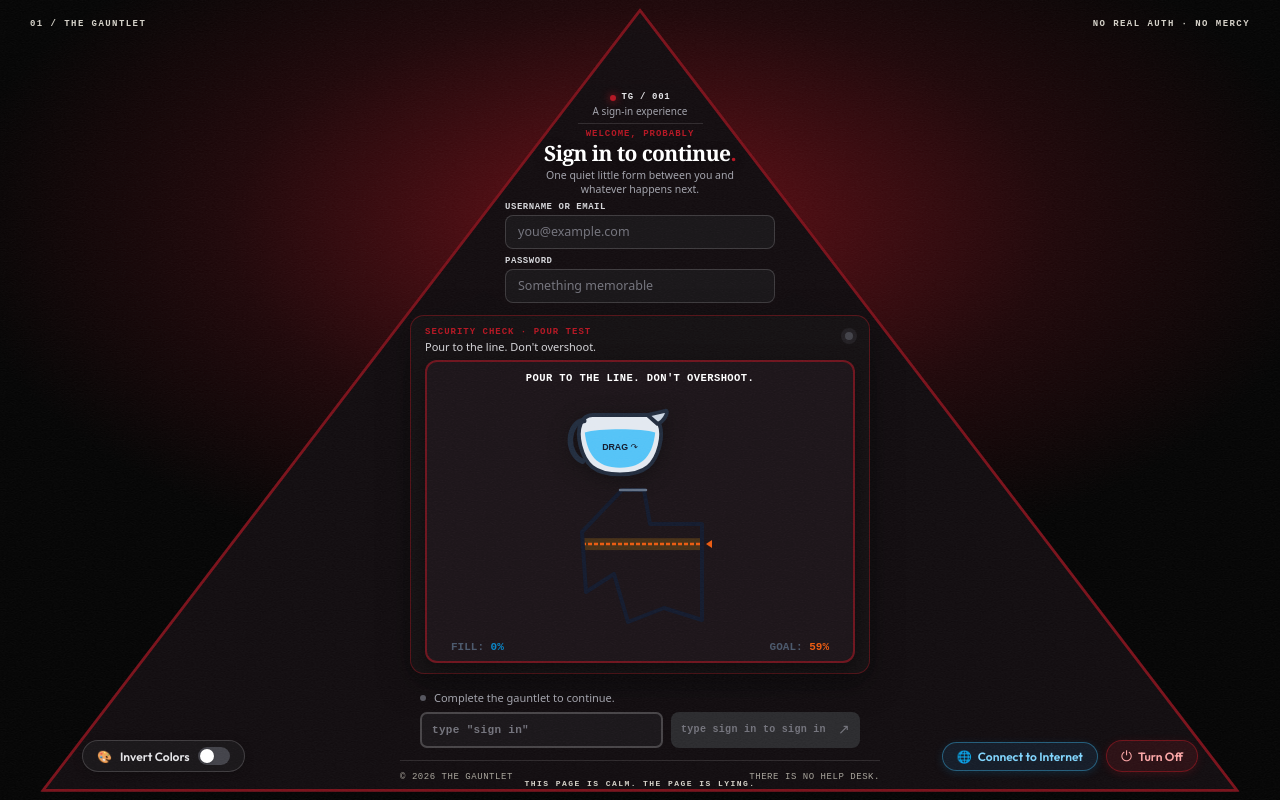
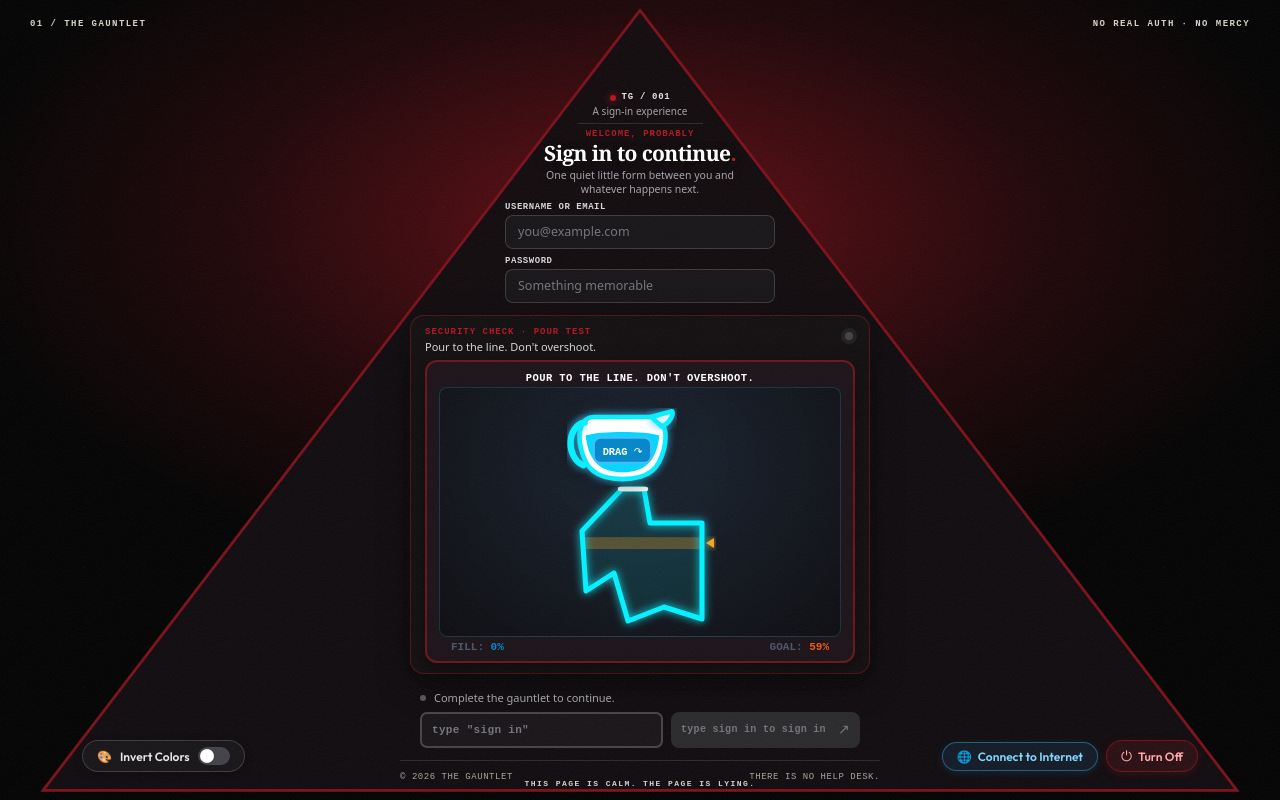
Before and after one commit to devikaanup/NOinterest, a React (Vite) app in the folder client/: page / in a window 1280 px wide. Built offline with nearby package versions, Linux system fonts and the light colour scheme.

Commit message:
feat: neon highlight for water pour jug & glass, block feed images until internet is connected with animated arrow placeholders

```diff
--- a/client/src/components/WaterPourCaptcha.tsx
+++ b/client/src/components/WaterPourCaptcha.tsx
@@ -383,40 +383,52 @@ export const WaterPourCaptcha: React.FC<WaterPourCaptchaProps> = ({ onSuccess, d
           }}
           title="Drag down or right to tilt and pour"
         >
-          <svg className="pitcher-svg" viewBox="0 0 100 80" width="110" height="88">
-            {/* Jug Body */}
+          <svg className="pitcher-svg" viewBox="0 0 100 80" width="115" height="92">
+            <defs>
+              <filter id="pitcherGlow" x="-20%" y="-20%" width="140%" height="140%">
+                <feDropShadow dx="0" dy="0" stdDeviation="3.5" floodColor="#38bdf8" floodOpacity="0.9" />
+              </filter>
+            </defs>
+
+            {/* Jug Body - Bright gleaming white ceramic with neon cyan stroke */}
             <path
               d="M 25,20 L 75,20 C 85,20 90,32 86,48 C 82,64 74,74 50,74 C 26,74 18,64 14,48 C 10,32 15,20 25,20 Z"
-              fill="#e2e8f0"
-              stroke="#1e293b"
-              strokeWidth="3.5"
+              fill="#ffffff"
+              stroke="#00f0ff"
+              strokeWidth="4"
+              filter="url(#pitcherGlow)"
             />
-            {/* Water Inside Pitcher (visible through translucent glass) */}
+            {/* Water Inside Pitcher (glowing electric cyan) */}
             <path
               d="M 18,36 C 30,32 70,32 82,36 C 80,55 72,68 50,68 C 28,68 20,55 18,36 Z"
-              fill="rgba(56, 189, 248, 0.85)"
+              fill="#00d4ff"
             />
-            {/* Jug Spout */}
+            {/* Jug Spout - Bright with neon stroke */}
             <path
-              d="M 75,20 L 92,16 C 94,18 90,26 84,28 Z"
-              fill="#cbd5e1"
-              stroke="#1e293b"
-              strokeWidth="3.5"
+              d="M 75,20 L 93,15 C 95,17 91,26 84,28 Z"
+              fill="#e0f2fe"
+              stroke="#00f0ff"
+              strokeWidth="4"
               strokeLinejoin="round"
+              filter="url(#pitcherGlow)"
             />
-            {/* Jug Handle */}
+            {/* Jug Handle - Bright neon cyan */}
             <path
               d="M 17,25 C 2,27 0,55 16,62"
               fill="none"
-              stroke="#1e293b"
-              strokeWidth="5"
+              stroke="#00f0ff"
+              strokeWidth="5.5"
               strokeLinecap="round"
+              filter="url(#pitcherGlow)"
             />
-            {/* Drag hint indicator */}
+            {/* Drag hint indicator - Bright high contrast badge */}
             {!isPouring && waterLevel === 0 && !isSuccess && (
-              <text x="50" y="52" textAnchor="middle" fill="#0f172a" fontSize="8" fontWeight="800" fontFamily="sans-serif">
-                DRAG ↷
-              </text>
+              <g>
+                <rect x="25" y="38" width="50" height="22" rx="6" fill="#0284c7" stroke="#38bdf8" strokeWidth="2"/>
+                <text x="50" y="53" textAnchor="middle" fill="#ffffff" fontSize="9" fontWeight="900" fontFamily="'IBM Plex Mono', monospace">
+                  DRAG ↷
+                </text>
+              </g>
             )}
           </svg>
 
@@ -437,11 +449,21 @@ export const WaterPourCaptcha: React.FC<WaterPourCaptchaProps> = ({ onSuccess, d
         <div className={`glass-container ${isSuccess ? "glass-success" : ""} ${isSpilling ? "glass-spill" : ""}`}>
           <svg className="glass-svg" viewBox={`0 0 ${glassWidth} ${glassHeight}`} width={glassWidth} height={glassHeight}>
             <defs>
-              {/* Liquid Gradient */}
+              {/* Vibrant Liquid Gradient */}
               <linearGradient id="liquidGrad" x1="0%" y1="0%" x2="0%" y2="100%">
-                <stop offset="0%" stopColor="#38bdf8" />
+                <stop offset="0%" stopColor="#00f0ff" />
                 <stop offset="100%" stopColor="#0284c7" />
               </linearGradient>
+
+              {/* Glowing filter for neon cyan glass outline */}
+              <filter id="glassNeonGlow" x="-20%" y="-20%" width="140%" height="140%">
+                <feDropShadow dx="0" dy="0" stdDeviation="4.5" floodColor="#00f0ff" floodOpacity="0.95" />
+              </filter>
+
+              {/* Target glowing filter */}
+              <filter id="targetOrangeGlow" x="-20%" y="-20%" width="140%" height="140%">
+                <feDropShadow dx="0" dy="0" stdDeviation="3.5" floodColor="#ff9f1c" floodOpacity="1" />
+              </filter>
 
               {/* Clip path for irregular geometric glass */}
               <clipPath id="irregularGlassClip">
@@ -449,13 +471,19 @@ export const WaterPourCaptcha: React.FC<WaterPourCaptchaProps> = ({ onSuccess, d
               </clipPath>
             </defs>
 
+            {/* Glass Interior Glow Fill */}
+            <polygon
+              points={polygonPoints}
+              fill="rgba(0, 240, 255, 0.1)"
+            />
+
             {/* Target Tolerance Zone Band */}
             <rect
               x="0"
               y={targetY - targetToleranceHeight / 2}
               width={glassWidth}
               height={targetToleranceHeight}
-              fill="rgba(245, 158, 11, 0.2)"
+              fill="rgba(255, 159, 28, 0.28)"
               clipPath="url(#irregularGlassClip)"
             />
 
@@ -466,42 +494,44 @@ export const WaterPourCaptcha: React.FC<WaterPourCaptchaProps> = ({ onSuccess, d
                 {/* Surface highlight */}
                 <path
                   d={`M 0,${waveY1} Q ${glassWidth * 0.5},${(waveY1 + waveY2) / 2} ${glassWidth},${waveY2}`}
-                  stroke="#e0f2fe"
-                  strokeWidth="2.5"
+                  stroke="#ffffff"
+                  strokeWidth="3.5"
                   fill="none"
                 />
               </g>
             )}
 
-            {/* Target Line - Clipped inside the glass */}
+            {/* Target Line - Bright Glowing Neon Orange */}
             <line
               x1="0"
               y1={targetY}
               x2={glassWidth}
               y2={targetY}
-              stroke="#ea580c"
-              strokeWidth="2.5"
-              strokeDasharray="4 2"
+              stroke="#ff9f1c"
+              strokeWidth="3.5"
+              strokeDasharray="5 3"
               clipPath="url(#irregularGlassClip)"
+              filter="url(#targetOrangeGlow)"
             />
 
             {/* Target Marker Label Arrow on the right edge */}
             <g transform={`translate(${glassWidth - 4}, ${targetY})`}>
-              <polygon points="0,0 6,-4 6,4" fill="#ea580c" />
+              <polygon points="0,0 8,-5 8,5" fill="#ff9f1c" filter="url(#targetOrangeGlow)" />
             </g>
 
-            {/* Irregular Geometric Glass Outline */}
+            {/* Irregular Geometric Glass Outline - BRIGHT NEON CYAN GLOW */}
             <polygon
               points={polygonPoints}
               fill="none"
-              stroke="#0f172a"
-              strokeWidth="4"
+              stroke="#00f0ff"
+              strokeWidth="5"
               strokeLinejoin="round"
               strokeLinecap="round"
+              filter="url(#glassNeonGlow)"
             />
 
-            {/* Top Rim Lip */}
-            <line x1="50" y1="14" x2="76" y2="14" stroke="#64748b" strokeWidth="2.5" strokeLinecap="round" />
+            {/* Top Rim Lip - Glowing White / Cyan */}
+            <line x1="50" y1="14" x2="76" y2="14" stroke="#ffffff" strokeWidth="4.5" strokeLinecap="round" />
           </svg>
 
           {/* Splash Overflows on Spill */}
--- a/client/src/components/WiringTaskModal.tsx
+++ b/client/src/components/WiringTaskModal.tsx
@@ -4,6 +4,7 @@ import { createPortal } from "react-dom";
 interface WiringTaskModalProps {
   isOpen: boolean;
   onClose: () => void;
+  onComplete?: () => void;
 }
 
 interface WireNode {
@@ -24,7 +25,7 @@ function shuffleArray<T>(arr: T[]): T[] {
   return [...arr].sort(() => Math.random() - 0.5);
 }
 
-export const WiringTaskModal: React.FC<WiringTaskModalProps> = ({ isOpen, onClose }) => {
+export const WiringTaskModal: React.FC<WiringTaskModalProps> = ({ isOpen, onClose, onComplete }) => {
   const [leftWires, setLeftWires] = useState<WireNode[]>([]);
   const [rightWires, setRightWires] = useState<WireNode[]>([]);
   const [connections, setConnections] = useState<Record<string, string>>({}); // leftColor -> rightColor
@@ -226,6 +227,8 @@ export const WiringTaskModal: React.FC<WiringTaskModalProps> = ({ isOpen, onClos
             if (Object.keys(nextConns).length === leftWires.length) {
               setIsCompleted(true);
               playCompleteAudio();
+              onComplete?.();
+              window.dispatchEvent(new CustomEvent("internet-connected"));
               setTimeout(() => {
                 onClose();
               }, 1400);
@@ -417,22 +420,30 @@ export const WiringTaskModal: React.FC<WiringTaskModalProps> = ({ isOpen, onClos
 export const ConnectToInternetButton: React.FC<{
   className?: string;
   style?: React.CSSProperties;
-}> = ({ className = "", style }) => {
+  isConnected?: boolean;
+  onConnectSuccess?: () => void;
+}> = ({ className = "", style, isConnected = false, onConnectSuccess }) => {
   const [isOpen, setIsOpen] = useState(false);
 
   return (
     <>
       <button
         type="button"
-        className={`troll-connect-btn ${className}`}
+        className={`troll-connect-btn ${isConnected ? "is-connected-online" : ""} ${className}`}
         style={style}
         onClick={() => setIsOpen(true)}
-        title="Connect to Internet"
+        title={isConnected ? "Internet Connected!" : "Connect to Internet"}
       >
-        <span className="connect-icon">🌐</span>
-        <span>Connect to Internet</span>
+        <span className="connect-icon">{isConnected ? "🟢" : "🌐"}</span>
+        <span>{isConnected ? "Connected" : "Connect to Internet"}</span>
       </button>
-      <WiringTaskModal isOpen={isOpen} onClose={() => setIsOpen(false)} />
+      <WiringTaskModal
+        isOpen={isOpen}
+        onClose={() => setIsOpen(false)}
+        onComplete={() => {
+          onConnectSuccess?.();
+        }}
+      />
     </>
   );
 };
--- a/client/src/index.css
+++ b/client/src/index.css
@@ -447,6 +447,69 @@ button:focus-visible, input:focus-visible { outline: 3px solid rgba(214, 69, 69,
 .pin-info h2 { margin: 0; font: 900 17px/1.05 "Comic Sans MS", cursive; }
 .pin-info p { margin: 7px 0 0; font: 700 10px/1 "Courier New", monospace; }
 .pin-art-large { min-height: 330px !important; }
+
+/* Card No-Internet Placeholder */
+.pin-art.is-no-internet {
+  cursor: pointer;
+}
+
+.pin-no-internet-overlay {
+  position: absolute;
+  inset: 0;
+  z-index: 10;
+  display: flex;
+  flex-direction: column;
+  align-items: center;
+  justify-content: center;
+  gap: 10px;
+  background: rgba(10, 12, 18, 0.92);
+  backdrop-filter: blur(6px);
+  padding: 16px;
+  cursor: pointer;
+  user-select: none;
+  transition: all 0.25s cubic-bezier(0.16, 1, 0.3, 1);
+}
+
+.pin-card:hover .pin-no-internet-overlay {
+  background: rgba(15, 23, 42, 0.97);
+  box-shadow: inset 0 0 20px rgba(56, 189, 248, 0.25);
+}
+
+.no-internet-arrow {
+  font-size: 44px;
+  line-height: 1;
+  font-weight: 900;
+  color: #38bdf8;
+  text-shadow: 0 0 16px rgba(56, 189, 248, 0.9), 0 0 28px rgba(2, 132, 199, 0.6);
+  animation: bounceUpArrow 1s infinite alternate ease-in-out;
+}
+
+@keyframes bounceUpArrow {
+  0% { transform: translateY(4px) scale(0.95); }
+  100% { transform: translateY(-8px) scale(1.1); }
+}
+
+.no-internet-text {
+  font: 800 11.5px/1.3 "IBM Plex Mono", ui-monospace, monospace;
+  letter-spacing: 0.07em;
+  text-transform: uppercase;
+  color: #ffffff;
+  background: linear-gradient(135deg, #0284c7, #0369a1);
+  padding: 6px 12px;
+  border-radius: 6px;
+  border: 1px solid #38bdf8;
+  box-shadow: 0 4px 14px rgba(2, 132, 199, 0.5);
+  text-align: center;
+  white-space: nowrap;
+}
+
+.troll-connect-btn.is-connected-online {
+  background: rgba(22, 101, 52, 0.85);
+  border-color: rgba(34, 197, 94, 0.5);
+  color: #86efac;
+  box-shadow: 0 0 12px rgba(34, 197, 94, 0.35);
+}
+
 .feed-loading { margin: 34px auto; text-align: center; color: #e32929; font: 900 14px "Comic Sans MS", cursive; }
 .math-widget { position: fixed; z-index: 30; left: 18px; bottom: 18px; width: 270px; padding: 13px; border: 4px solid #171717; background: #a8ff00; box-shadow: 7px 7px 0 #ff5ca8; transform: rotate(-2deg); }
 .math-widget p { margin: 5px 0 8px; font: 700 12px "Courier New", monospace; }
@@ -621,6 +684,9 @@ button:focus-visible, input:focus-visible { outline: 3px solid rgba(214, 69, 69,
   align-items: center;
   justify-content: flex-end;
   padding-bottom: 6px;
+  background: radial-gradient(ellipse at 50% 30%, rgba(14, 165, 233, 0.12) 0%, rgba(5, 7, 12, 0.75) 100%);
+  border-radius: 8px;
+  border: 1px solid rgba(56, 189, 248, 0.2);
 }
 
 .pitcher-anchor {
@@ -647,12 +713,12 @@ button:focus-visible, input:focus-visible { outline: 3px solid rgba(214, 69, 69,
   position: absolute;
   top: 22px;
   left: 88px;
-  background: linear-gradient(180deg, rgba(56, 189, 248, 0.95), rgba(2, 132, 199, 0.95));
+  background: linear-gradient(180deg, #00f0ff, #0284c7);
   border-radius: 4px;
   transform: rotate(-10deg);
   pointer-events: none;
   animation: streamWiggle 0.15s infinite alternate;
-  box-shadow: 0 0 6px rgba(56, 189, 248, 0.6);
+  box-shadow: 0 0 10px #00f0ff, 0 0 20px rgba(0, 240, 255, 0.7);
 }
 
 @keyframes streamWiggle {
```
Also changed, not shown: client/src/components/PhysicsFeed.tsx (+32 -5 lines), client/src/pages/Home.tsx (+28 -4 lines).
